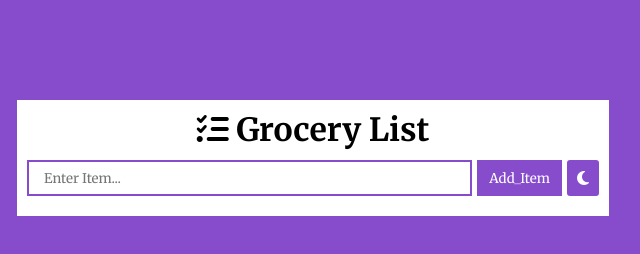
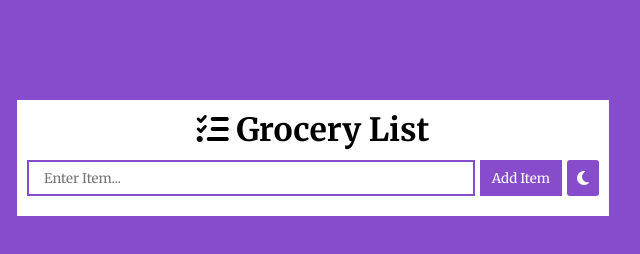
Before and after one commit to Arunkumar032024/GroceryList, a plain HTML site: page index.html in a window 1280 px wide. Shown: the full height of the page, 327-967 px from the left. Drawn offline with Linux system fonts and the light colour scheme.

Commit message:
Update index.html

```diff
--- a/index.html
+++ b/index.html
@@ -16,7 +16,7 @@
         <h1><i class="fa-solid fa-list-check"></i> Grocery List</h1>
         <section class="inputdiv">
             <input type="text" placeholder="Enter Item...">
-            <button>Add_Item</button>
+            <button>Add Item</button>
             <i class="fa-solid fa-moon active"></i>
             <i class="fa-solid fa-sun"></i>
         </section>
```
